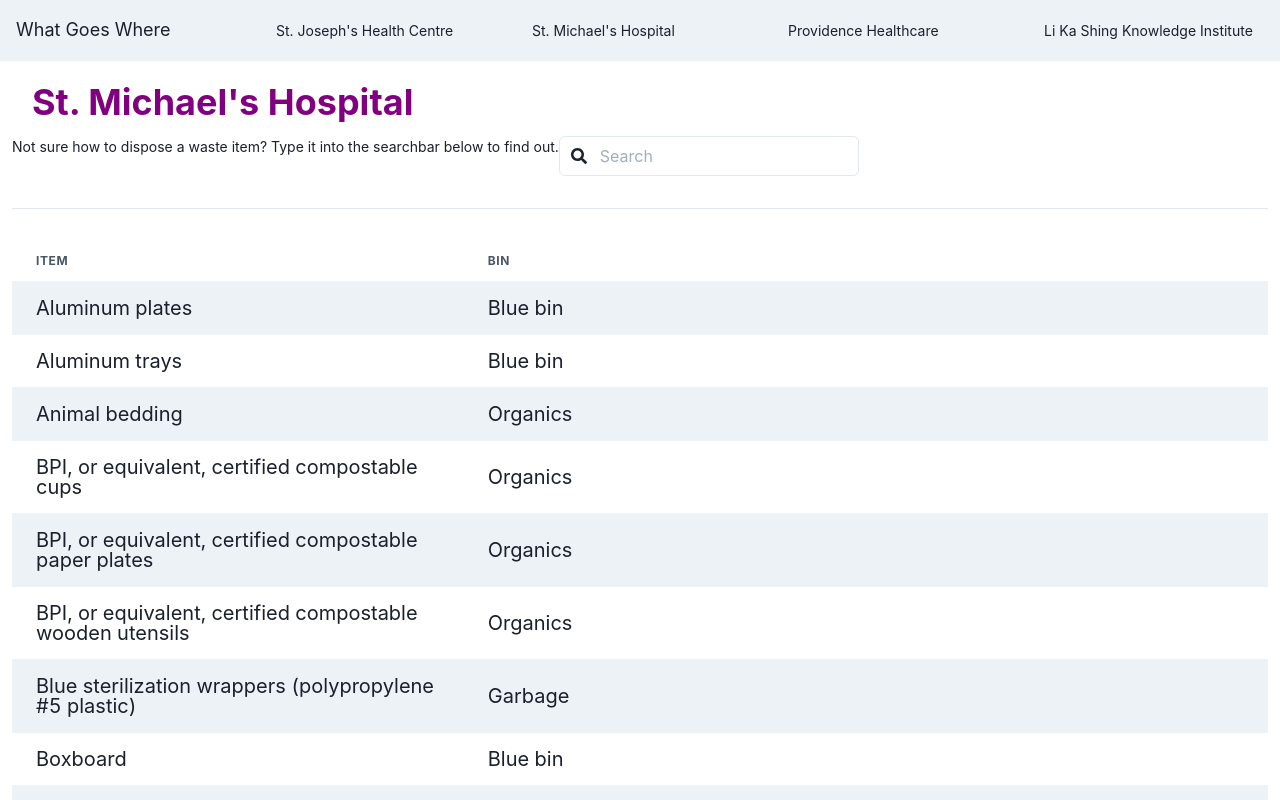
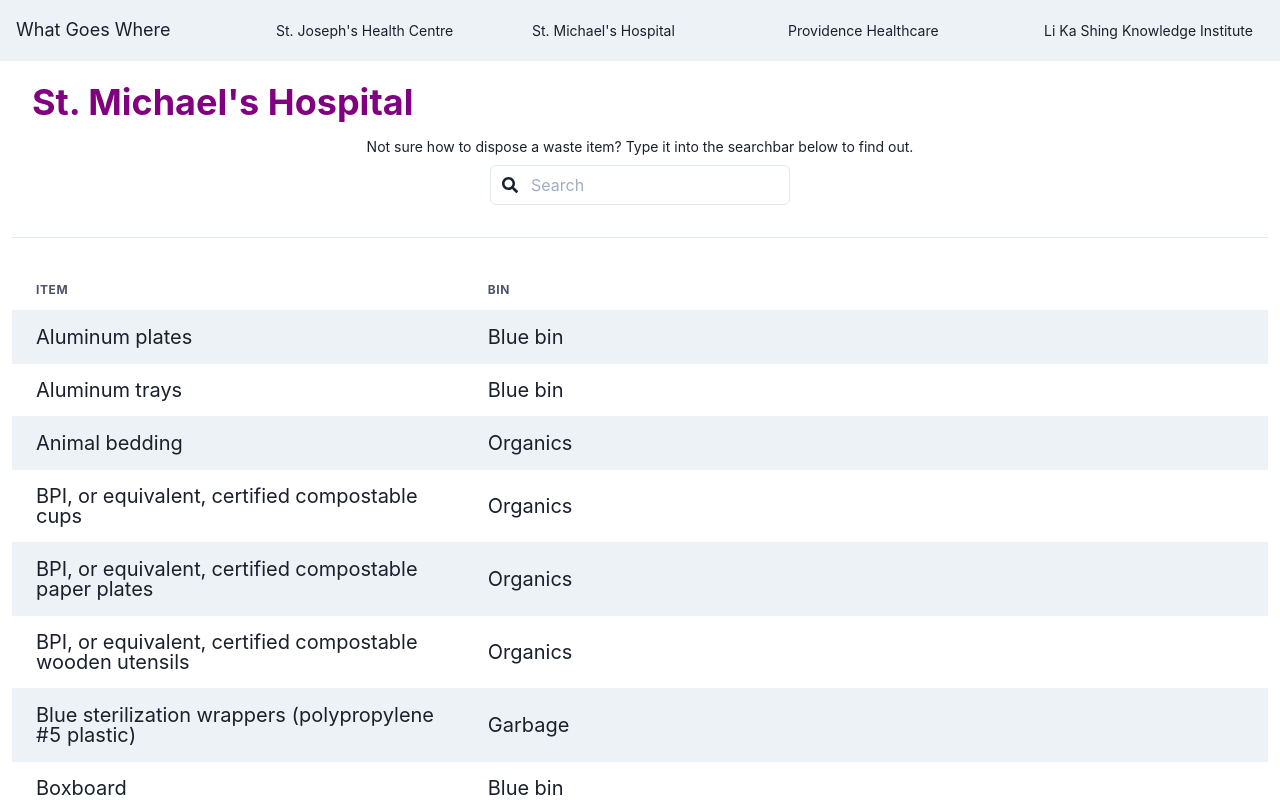
Before and after one commit to dkurukula/whatgoeswhere, a React (Create React App) app: page / in a window 1280 px wide. Shown: the top 800 px of the page. Built offline with nearby package versions, Linux system fonts and the light colour scheme.

Commit message:
searchbar position

```diff
--- a/src/App.tsx
+++ b/src/App.tsx
@@ -8,14 +8,11 @@
   Heading,
   theme
 } from "@chakra-ui/react"
-import { ColorModeSwitcher } from "./ColorModeSwitcher"
-import { FaSearch } from "react-icons/fa"
 import ListView from './components/ListView'
 import items from './data.json'
 import React from "react"
 import { SearchBar } from "./components/SearchBar"
-import { Flex, Spacer } from "@chakra-ui/react"
-import { Stack, HStack, StackDivider } from "@chakra-ui/react"
+import { StackDivider } from "@chakra-ui/react"
 
 const initialState = {
   search:'',
@@ -70,7 +67,7 @@
             spacing={8}
             align="stretch"
           >
-            <Flex>
+            <VStack>
               <Box>
                 <Text textAlign="left" fontSize="sm">
                   Not sure how to dispose a waste item? Type it into the searchbar below to find out.
@@ -80,7 +77,7 @@
               <Box w="300px">
                 <SearchBar onInput={e => handleSearch(e)} />
               </Box>
-            </Flex>
+            </VStack>
             <ListView items={state.searchedItems} />
           </VStack>
         </Grid>
```
